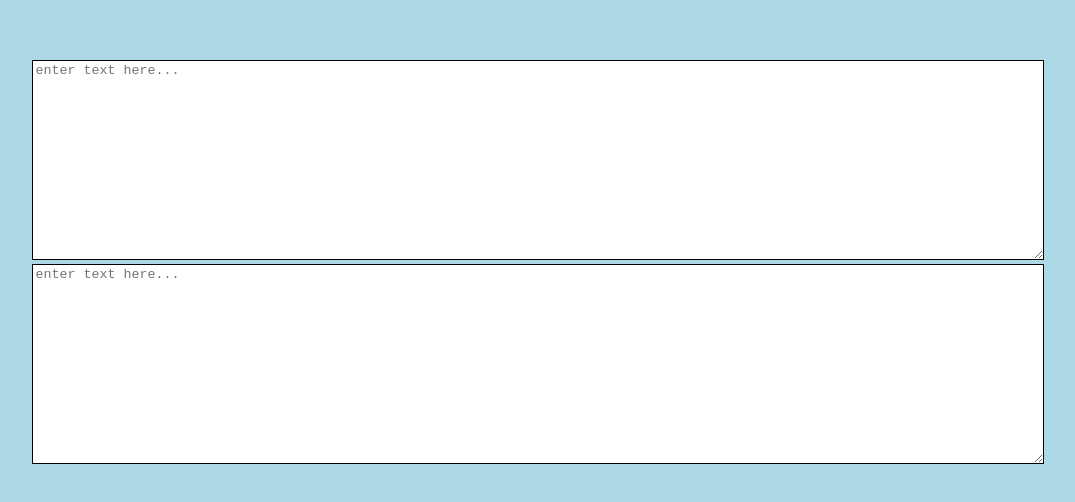
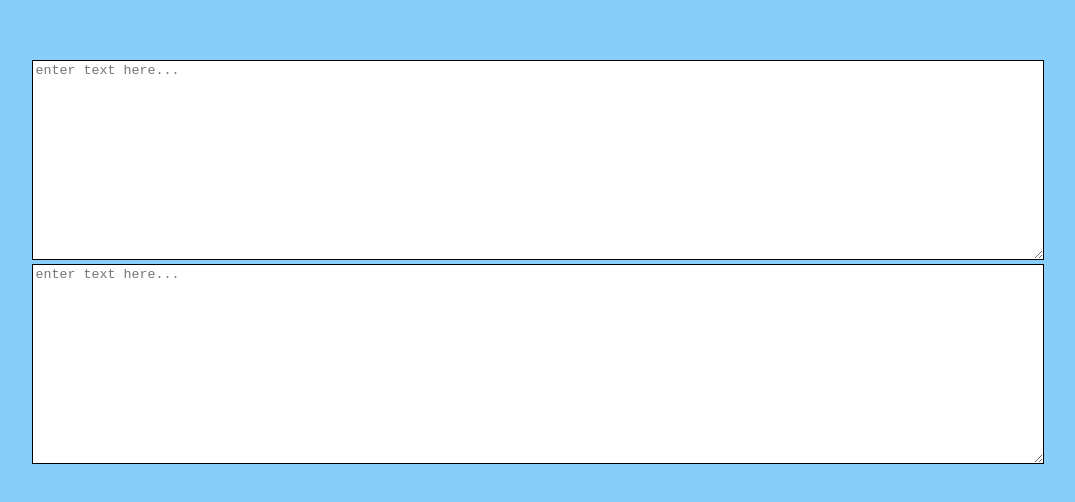
Before and after one commit to funkfinger/fixer, a React (Create React App) app: page / in a window 1280 px wide. Shown: the part 144-646 px from the top of the page, without its empty margins (102-1177 px from the left). Built offline with nearby package versions, Linux system fonts and the light colour scheme.

Commit message:
update to check in branch

```diff
--- a/src/index.css
+++ b/src/index.css
@@ -4,7 +4,7 @@
 
 body {
   height: 100vh;
-  background-color: lightblue;
+  background-color: lightskyblue;
   display: flex;
   align-items: center;
   justify-content: center;
```
